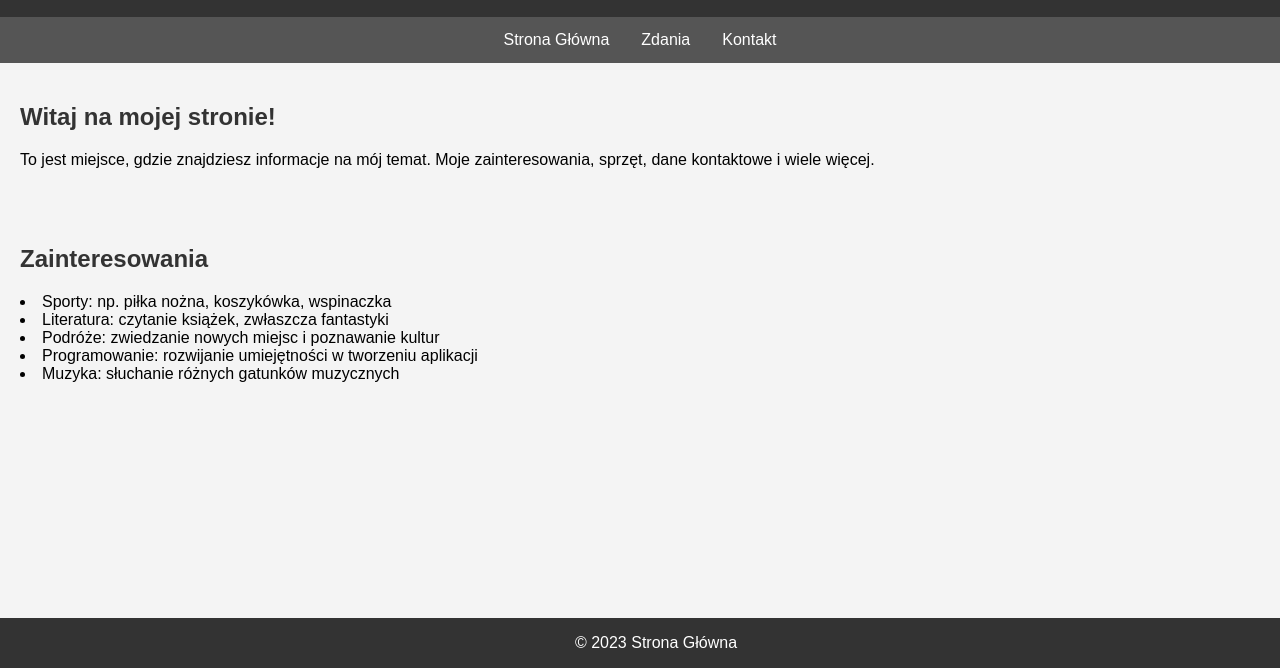
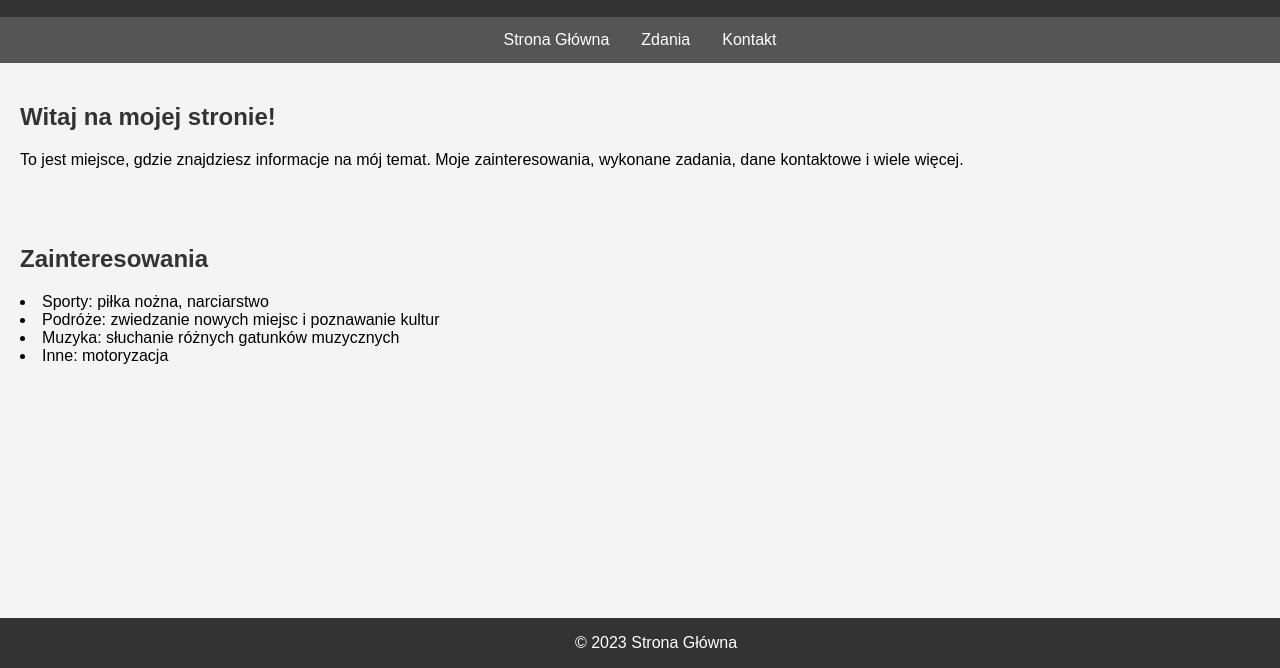
Before and after one commit to MiloszMiksa/miloszmiksa.github.io, a plain HTML site: page index.html in a window 1280 px wide. Shown: the part 132-800 px from the top of the page. Drawn offline with Linux system fonts and the light colour scheme.

Commit message:
Update index.html

```diff
--- a/index.html
+++ b/index.html
@@ -73,17 +73,16 @@
 
     <section>
         <h2>Witaj na mojej stronie!</h2>
-        <p>To jest miejsce, gdzie znajdziesz informacje na mój temat. Moje zainteresowania, sprzęt, dane kontaktowe i wiele więcej.</p>
+        <p>To jest miejsce, gdzie znajdziesz informacje na mój temat. Moje zainteresowania, wykonane zadania, dane kontaktowe i wiele więcej.</p>
     </section>
 
     <section>
         <h2>Zainteresowania</h2>
         <p>
-            <li>Sporty: np. piłka nożna, koszykówka, wspinaczka</li>
-            <li>Literatura: czytanie książek, zwłaszcza fantastyki</li>
+            <li>Sporty: piłka nożna, narciarstwo</li>
             <li>Podróże: zwiedzanie nowych miejsc i poznawanie kultur</li>
-            <li>Programowanie: rozwijanie umiejętności w tworzeniu aplikacji</li>
             <li>Muzyka: słuchanie różnych gatunków muzycznych</li>
+            <li>Inne: motoryzacja</li>
        </p>
     </section>
 
```
